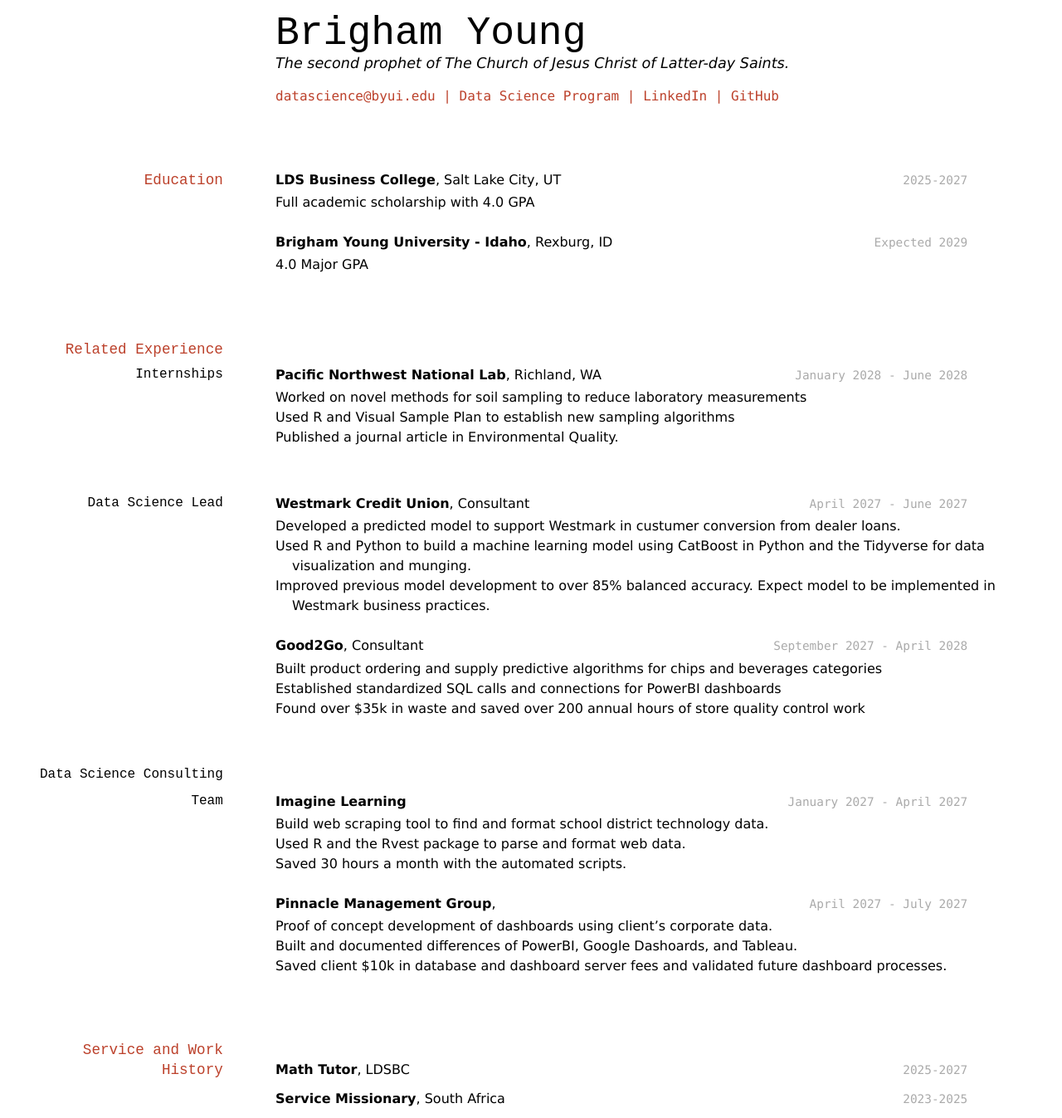
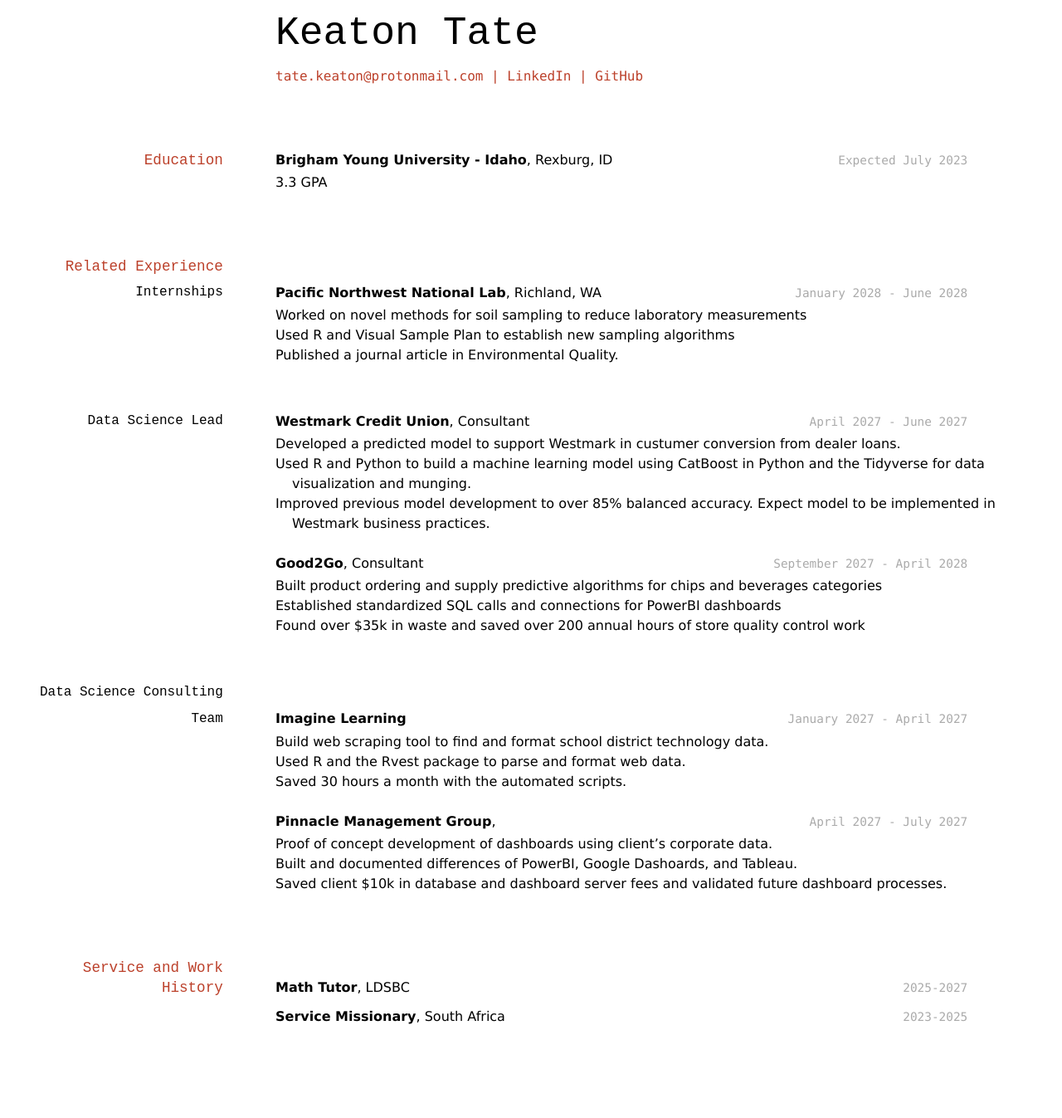
Before and after one commit to keatontate/Tate-Resume, a Jekyll site: the page built from docs/index.md, in a window 1280 px wide. Shown: the whole page at 83% size. Built offline with Jekyll 4.4.1, drawn with Linux system fonts in a browser that asks for light colours; after the commit the page ends 1248 px from its top, so only the background shows below that.

Commit message:
Test commit

```diff
--- a/docs/index.md
+++ b/docs/index.md
@@ -1,30 +1,23 @@
 ---
 layout: cv
-title: Brigham Young's Resume
+title: Resume - Keaton Tate
 ---
-# Brigham Young
-The second prophet of The Church of Jesus Christ of Latter-day Saints.
+# Keaton Tate
 
 <div id="webaddress">
-<a href="datascience@byui.edu">datascience@byui.edu</a>
-| <a href="https://byuidatascience.github.io/development.html">Data Science Program</a>
-| <a href="https://www.linkedin.com/groups/13537407/">LinkedIn</a>
-| <a href="https://github.com/byuids-resumes">GitHub</a>
+<a href="tate.keaton@protonmail.com">tate.keaton@protonmail.com</a>
+| <a href="https://www.linkedin.com/in/keaton-t/">LinkedIn</a>
+| <a href="https://github.com/keatontate/">GitHub</a>
 </div>
 
 <!-- https://www.monique.tech/the-art-of-markdown -->
 
 ## Education
 
-`2025-2027`
-__LDS Business College__, Salt Lake City, UT
-
-- Full academic scholarship with 4.0 GPA
-
-`Expected 2029`
+`Expected July 2023`
 __Brigham Young University - Idaho__, Rexburg, ID
 
-- 4.0 Major GPA
+- 3.3 GPA
 
 
 ## Related Experience
```
